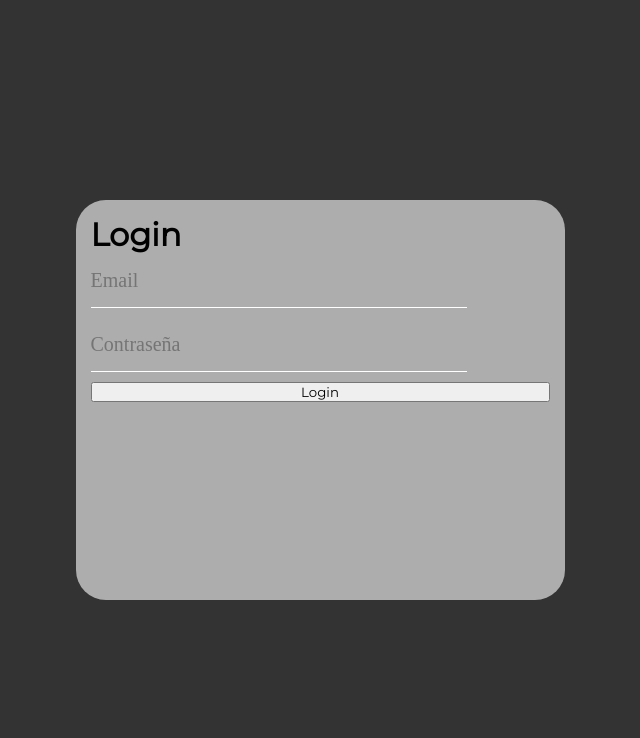
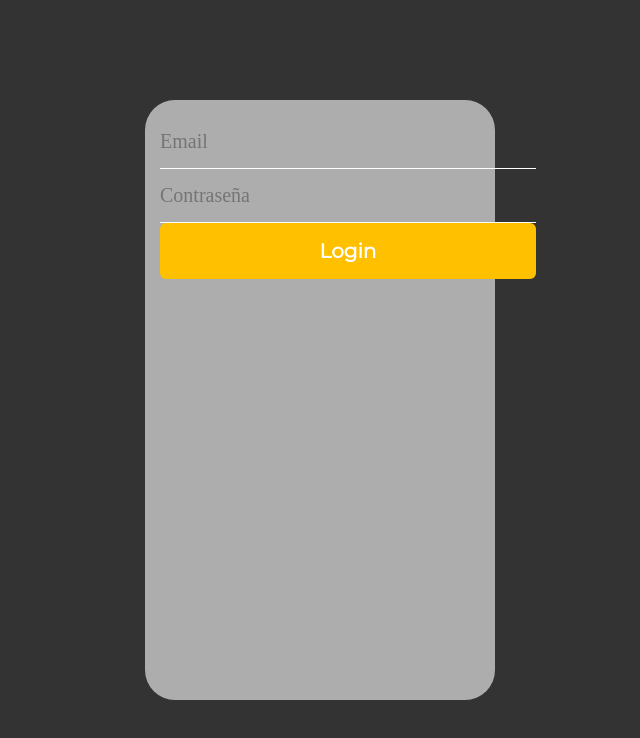
Before and after one commit to famicucci/pi-boilerplate, a Next.js app: page /login in a window 1280 px wide. Shown: the top 738 px of the page, without its empty margins (320-960 px from the left). Built offline with nearby package versions, Linux system fonts and the light colour scheme.

Commit message:
Add container for login

```diff
--- /dev/null
+++ b/app/login/components/Container/Container.tsx
@@ -0,0 +1,10 @@
+import React from 'react';
+import styles from '../../styles/container.module.css';
+
+export interface Container {
+	children: React.ReactNode;
+}
+
+export default function Container({ children }: Container) {
+	return <div className={styles.container}>{children}</div>;
+}
--- /dev/null
+++ b/app/login/components/Container/index.ts
@@ -0,0 +1 @@
+export { default as Container } from './Container';
--- a/app/login/components/FormLogin/FormLogin.tsx
+++ b/app/login/components/FormLogin/FormLogin.tsx
@@ -18,7 +18,7 @@ export default function FormLogin() {
 	const onSubmit = (data: Login) => console.log(data);
 
 	return (
-		<form className={styles.formInputs} onSubmit={handleSubmit(onSubmit)}>
+		<form onSubmit={handleSubmit(onSubmit)}>
 			<TextField
 				control={control}
 				type="text"
@@ -31,7 +31,9 @@ export default function FormLogin() {
 				name="password"
 				placeholder="Contraseña"
 			/>
-			<button type="submit">Login</button>
+			<button type="submit" className={styles.buttonSubmit}>
+				Login
+			</button>
 		</form>
 	);
 }
--- a/app/login/page.tsx
+++ b/app/login/page.tsx
@@ -1,12 +1,13 @@
+import { Container } from './components/Container';
 import { FormLogin } from './components/FormLogin';
 import styles from './styles/formLogin.module.css';
 
 function Login() {
-	// el main debe estar en este componente. Porque puede suceder que despues quiera agregar un footer o un header
 	return (
 		<div className={styles.loginForm}>
-			<h1>Login</h1>
-			<FormLogin />
+			<Container>
+				<FormLogin />
+			</Container>
 		</div>
 	);
 }
--- /dev/null
+++ b/app/login/styles/container.module.css
@@ -0,0 +1,7 @@
+.container {
+	width: 350px;
+	height: 75vh;
+	padding: 15px;
+	background: rgba(255, 255, 255, 0.6);
+	border-radius: 30px;
+}
--- a/app/login/styles/formLogin.module.css
+++ b/app/login/styles/formLogin.module.css
@@ -1,14 +1,22 @@
-/* login form class */
-.loginForm {
-	width: 489px;
-	height: 50vh;
-	padding: 15px;
-	background: rgba(255, 255, 255, 0.6);
-	border-radius: 30px;
+.buttonSubmit {
+	width: 376px;
+	height: 56px;
+	border-radius: 6px;
+	border: none;
+	background: #ffc000;
+	color: #fff;
+	font-size: 20px;
+	font-weight: 700;
+	cursor: pointer;
 }
 
-.formInputs {
+.buttonSubmit:hover {
+	transition: all 0.3s ease-in-out;
+	background: #ff8c00;
+}
+
+/* .formInputs {
 	display: grid;
 	grid-template-columns: 1fr;
 	grid-gap: 10px;
-}
+} */
```
